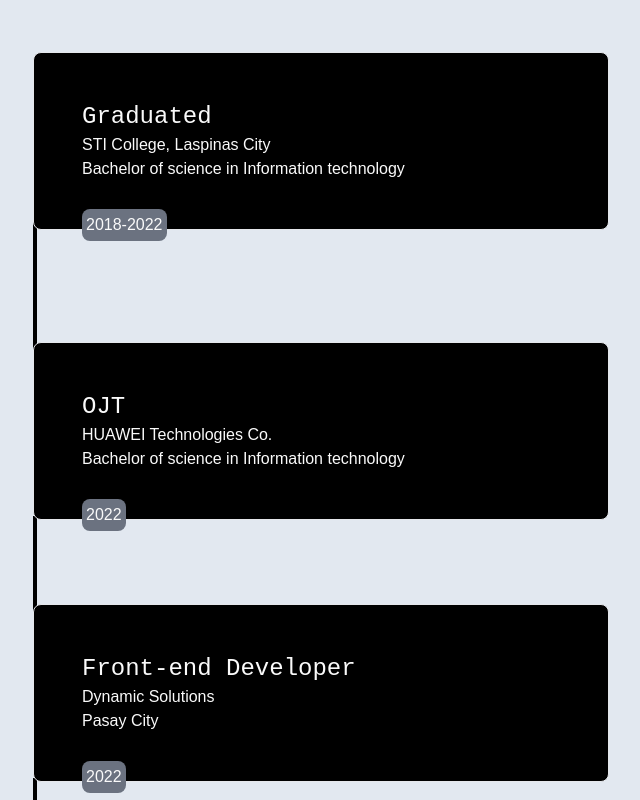
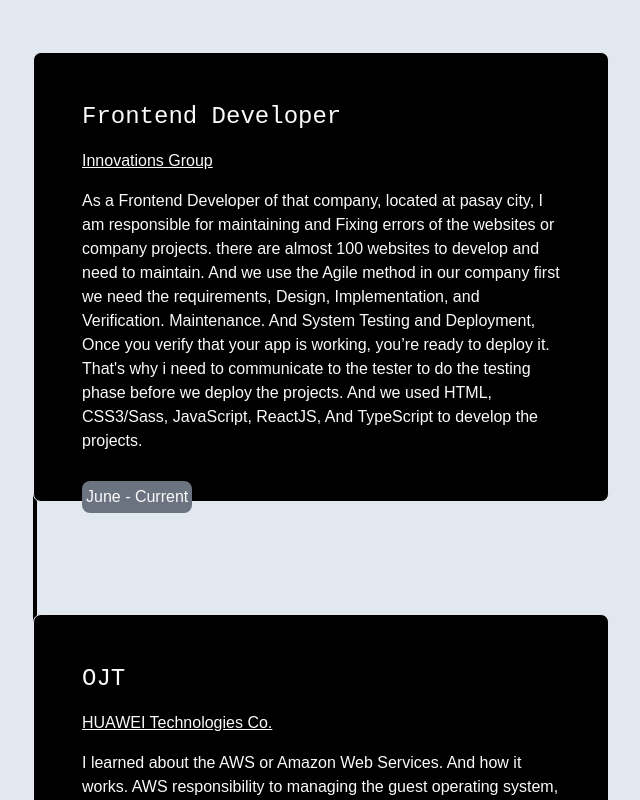
Before and after one commit to secretx44/my-portfolio, a Next.js app: page /experience in a window 1280 px wide. Shown: the part 540-1340 px from the top of the page, without its empty margins (319-959 px from the left). Built offline with nearby package versions, Linux system fonts and the light colour scheme.

Commit message:
update my portfolio

```diff
--- a/components/About.js
+++ b/components/About.js
@@ -147,6 +147,25 @@ const About = () => {
                   d="M18.974,31.5c0,0.828-0.671,1.5-1.5,1.5s-1.5-0.672-1.5-1.5v-14c0-0.653,0.423-1.231,1.045-1.43 c0.625-0.198,1.302,0.03,1.679,0.563l16.777,23.704C40.617,36.709,44,30.735,44,24c0-11-9-20-20-20S4,13,4,24s9,20,20,20 c3.192,0,6.206-0.777,8.89-2.122L18.974,22.216V31.5z M28.974,16.5c0-0.828,0.671-1.5,1.5-1.5s1.5,0.672,1.5,1.5v13.84l-3-4.227 V16.5z"
                 />
               </svg>
+              <svg
+                  className="hover:rotate-[360deg] scale-75 transition delay-100 duration-300 ease-out transform hover:scale-125 "
+                  width="100px"
+                  height="100px"
+                  viewBox="0 0 27 27"
+                  xmlns="http://www.w3.org/2000/svg">
+                  <path fill="#6C4EB0" d="M8.152 3.711c.899-1.136 2.592-1.697 3.746-1.726 3.236-.062 4.585 4.013 4.689 5.633l1.498.454c-.345-4.966-3.4-7.571-6.323-7.571C9.021.5 6.49 2.514 5.47 5.467c-1.393 3.937-.479 7.722 1.229 10.751-.149.197-.239.544-.209.877.029.909.793 1.666 1.708 1.666h.06a1.699 1.699 0 0 0 1.648-1.787c0-.909-.779-1.664-1.693-1.664h-.061c-.06 0-.149 0-.225.029-1.243-2.12-1.768-4.392-1.572-6.843.119-1.848.719-3.453 1.797-4.785z"/>
+                  <path fill="#6C4EB0" d="M.932 20.898c1.004 1.514 3.057 2.482 5.304 2.482.599 0 1.229-.044 1.843-.196 3.896-.757 6.848-3.119 8.541-6.601l.014-.031c.869-.076 1.543-.849 1.499-1.773-.046-.924-.795-1.665-1.708-1.665h-.061c-.943.031-1.678.833-1.648 1.788.03.484.226.878.494 1.165-1.048 2.06-2.621 3.573-5.004 4.846-1.603.847-3.296 1.166-4.944.939-1.378-.196-2.456-.819-3.116-1.817-.988-1.515-1.078-3.149-.255-4.784.601-1.181 1.499-2.044 2.099-2.469-.15-.393-.33-1.059-.42-1.558-4.437 3.209-3.986 7.599-2.638 9.674z"/>
+                  <path fill="#6C4EB0" d="M23.465 20.23c.898-1.817.824-4.875-1.469-7.495l-.014.03c-2.321-2.756-5.738-4.27-9.635-4.27h-.51c-.253-.56-.837-.909-1.497-.909h-.045c-.943 0-1.678.819-1.647 1.772.03.908.794 1.666 1.708 1.666h.074a1.692 1.692 0 0 0 1.498-1.06h.555c2.309 0 4.495.681 6.489 2.013 1.527 1.015 2.622 2.347 3.236 3.937.538 1.302.509 2.574-.045 3.635-.854 1.665-2.293 2.544-4.195 2.544-1.199 0-2.367-.379-2.967-.651-.359.301-.959.801-1.394 1.105 1.318.604 2.652.953 3.94.953 2.922 0 5.093-1.664 5.918-3.27z"/>
+              </svg>
+              <svg
+              className="hover:rotate-[360deg] scale-75 transition delay-100 duration-300 ease-out transform hover:scale-125 "
+              width="100px"
+              height="100px"
+              viewBox="0 0 25 25"
+              xmlns="http://www.w3.org/2000/svg">
+              <path fill="#C76495" d="M12 24c6.627 0 12-5.373 12-12S18.627 0 12 0 0 5.373 0 12s5.373 12 12 12zM6.411 6.759c1.549-1.449 3.704-2.56 5.693-3.267 3.345-1.189 6.88-.488 7.422 1.645l-.073-.067c.525 2.1-1.29 4.606-3.614 5.505-2.07.809-3.796.675-4.5.45-.811-.27-1.276-.795-1.396-1.095-.045-.12-.12-.315 0-.375.075-.046.105-.031.314.194.196.211.961.78 2.431.615 3.855-.434 6.164-3.42 5.431-5.024-.51-1.125-3.466-1.636-7.171.21-4.515 2.25-4.77 4.109-4.8 4.814-.105 1.935 2.4 2.955 3.75 4.41.044.03.075.06.105.105.404-.165.975-.24 1.875-.256 2.189-.029 3.42 1.41 3.375 2.7-.045 1.021-.976 1.441-1.141 1.471-.119.015-.195.015-.21-.075-.014-.061.031-.09.181-.181.151-.09.584-.405.674-.944.091-.54-.329-1.86-2.43-2.1-.75-.091-1.334-.031-1.83.104.362.795.436 2.415-.404 3.676-.87 1.289-2.49 2.085-4.065 1.649-.51-.134-1.29-1.185-.615-2.655.63-1.396 3.319-2.745 3.686-2.925v-.006c-1.246-1.073-4.276-2.519-4.703-4.73-.121-.627.172-2.127 2.015-3.848z"/>
+              <path fill="#C76495" d="M6.803 19.761c.418.242 1.392-.046 2.09-.805.229-.25.415-.52.555-.81.026-.056.054-.115.078-.176l.065-.18c.18-.544.199-1.147.024-1.792l-.108.061v.003s-1.249.591-2.12 1.509c-.81.855-1.034 1.928-.584 2.19z"/>
+              </svg>
             </div>{" "}
           </div>{" "}
         </div>{" "}
--- a/components/Experience.js
+++ b/components/Experience.js
@@ -12,14 +12,20 @@ const Experience = () => {
 
         <div className="grid max-w-xl grid-cols-1 pt-40 mx-auto ">
           <div className="relative z-10 p-12 border rounded-lg bg-darker dark:bg-lighter text-light dark:text-darker ">
-            <div className="">
+            <div>
               <h2 className="absolute px-1 py-1 mx-auto bg-gray-500 rounded-lg -bottom-3 text-light">
-                2018-2022
+                June - Current
               </h2>
             </div>
-            <h1 className="font-mono text-2xl text-start ">Graduated</h1>
-            <p>STI College, Laspinas City</p>
-            <p>Bachelor of science in Information technology</p>
+            <h1 className="font-mono text-2xl text-start ">Frontend Developer</h1>
+            <p className="py-4 underline">Innovations Group</p>
+            <p>As a Frontend Developer of that company, located at pasay city,
+            I am responsible for maintaining and Fixing errors of the websites or company projects.
+            there are almost 100 websites to develop and need to maintain.
+            And we use the Agile method in our company first we need the requirements, Design, Implementation, and Verification. Maintenance.
+            And System Testing and Deployment, Once you verify that your app is working, you’re ready to deploy it.
+            That's why i need to communicate to the tester to do the testing phase before we deploy the projects.  And we used HTML, CSS3/Sass,
+            JavaScript, ReactJS, And TypeScript to develop the projects.</p>
           </div>
           <div className="relative z-10 w-2 h-2 -mt-2 rounded-full bg-dark dark:bg-lighter animate-ping">
             <div className="relative z-10 w-2 h-2 rounded-full bg-dark dark:bg-lighter animate-ping"></div>
@@ -33,12 +39,13 @@ const Experience = () => {
           <div className="relative z-10 p-12 border rounded-lg -top-2 bg-darker dark:bg-lighter text-light dark:text-darker ">
             <div className="">
               <h2 className="absolute px-1 py-1 mx-auto bg-gray-500 rounded-lg -bottom-3 text-light">
-                2022
+                January - April 2022
               </h2>
             </div>
             <h1 className="font-mono text-2xl text-start ">OJT</h1>
-            <p>HUAWEI Technologies Co.</p>
-            <p>Bachelor of science in Information technology</p>
+            <p className="py-4 underline">HUAWEI Technologies Co.</p>
+            <p>I learned about the AWS or Amazon Web Services. And how it works. AWS responsibility to managing the guest operating system,
+            And the MySQL engine on it.</p>
           </div>
           <div className="relative z-10 w-2 h-2 -mt-2 rounded-full bg-dark dark:bg-lighter animate-ping">
             <div className="relative z-10 w-2 h-2 rounded-full bg-dark dark:bg-lighter animate-ping"></div>
@@ -49,12 +56,12 @@ const Experience = () => {
           <div className="relative z-10 p-12 border rounded-lg -top-2 bg-darker dark:bg-lighter text-light dark:text-darker ">
             <div className="">
               <h2 className="absolute px-1 py-1 mx-auto bg-gray-500 rounded-lg -bottom-3 text-light">
-                2022
+               July 2022
               </h2>
             </div>
-            <h1 className="font-mono text-2xl text-start ">Front-end Developer</h1>
-            <p>Dynamic Solutions</p>
-            <p>Pasay City</p>
+            <h1 className="font-mono text-2xl text-start ">Graduated</h1>
+            <p className="py-4">STI Laspinas</p>
+            <p>Bachelor of science in Information technology</p>
           </div>
           <div className="relative z-10 w-2 h-2 -mt-2 rounded-full bg-dark dark:bg-lighter animate-ping">
             <div className="relative z-10 w-2 h-2 rounded-full bg-dark dark:bg-lighter animate-ping"></div>
--- a/components/Hero.js
+++ b/components/Hero.js
@@ -25,7 +25,19 @@ const Hero = () => {
                   based in Laspinas, Philippines.
                 </p>
                 <div className="flex">
-
+                  <button className="block px-3 py-1 mr-2 text-center rounded-full dark:bg-lighter bg-darker hover:opacity-75 hover:dark:opacity-25 dark:text-darker text-lighter ">
+                    <a
+                      href="../public/files/myResumeJG.pdf"
+                      download={true}
+                      alt="myCV"
+                      target="_blank"
+                      rel="noopener noreferrer"
+                      className="flex my-auto "
+                    >
+                      Hire me
+                      <IoMdDownload className="flex my-auto" />
+                    </a>
+                  </button>
                   <button className="px-3 py-1 text-center bg-gray-500 rounded-full hover:opacity-50 text-lighter dark:text-darker ">
                     <a href="/contact" className="flex my-auto ">
                       Contact Me
--- a/components/Project.js
+++ b/components/Project.js
@@ -97,7 +97,7 @@ function Project() {
 
           <a
             className="block w-full drop-shadow-2xl"
-            href="https://githubusers-beta.vercel.app/"
+            href="https://githubusers-mauve.vercel.app/"
           >
             <div className="relative overflow-hidden">
               <div className="object-cover h-72">
```
Also changed, not shown: 1 other file (tests, documents, lock files or other folders).
